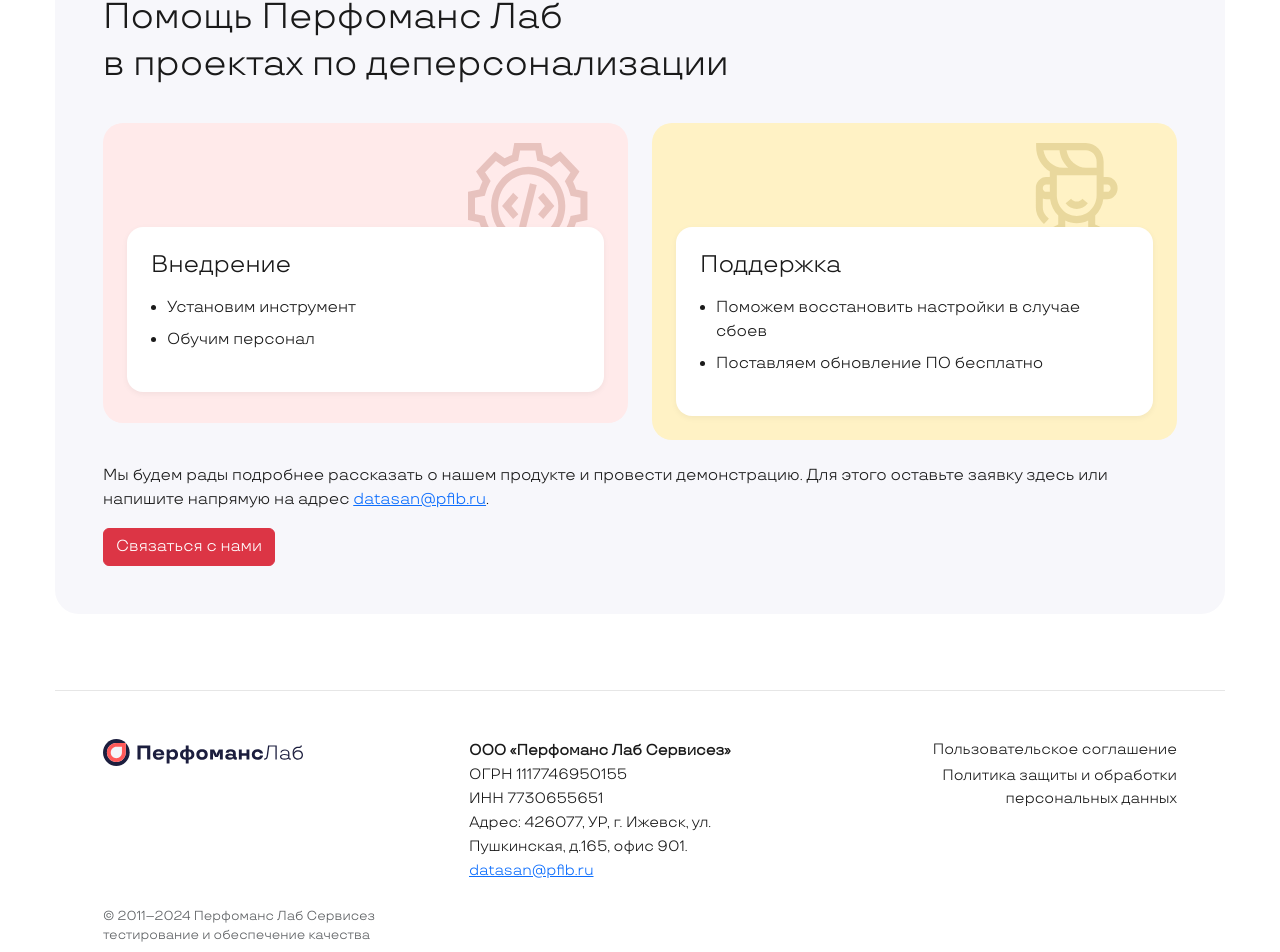
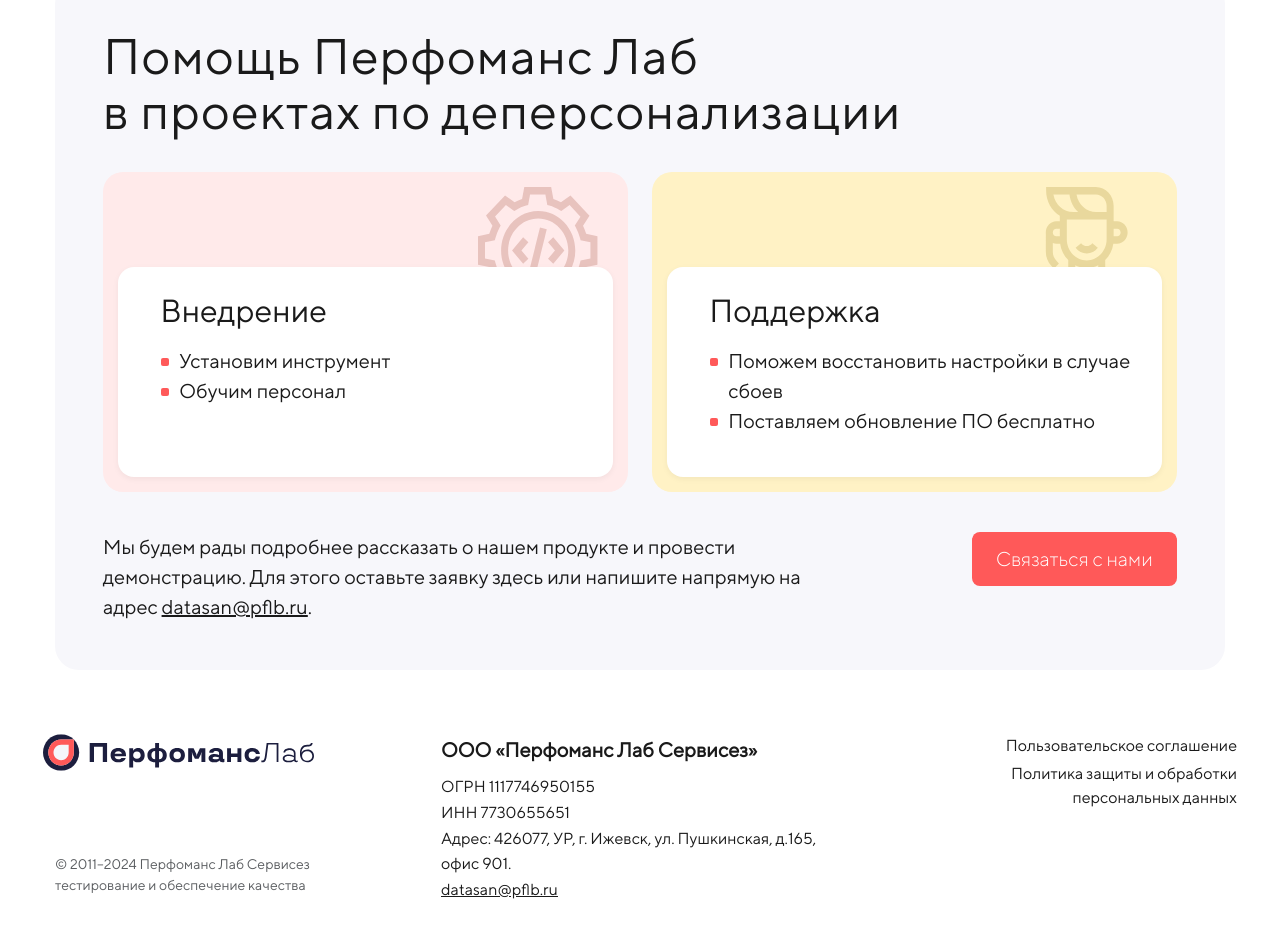
Before and after one commit to Aleator2023/datasan-react, a React (Vite) app: page / in a window 1280 px wide. Shown: the part 3527-4479 px from the top of the page. Built offline with nearby package versions, Linux system fonts and the light colour scheme.

Commit message:
Коммит от 20  июня , шрифты

```diff
--- a/src/components/Footer.tsx
+++ b/src/components/Footer.tsx
@@ -3,15 +3,13 @@
 
 const Footer = () => {
   return (
-    <footer className="footer container-fluid py-5 px-4 px-md-5">
+   <footer className="footer container py-5 px-0">
   <div className="row align-items-start g-4">
-        {/* Логотип */}
-        <div className="col-md-4 d-flex align-items-center">
+    <div className="col-md-4 px-0 d-flex align-items-center">
       <img src={logo} alt="Перфоманс Лаб" className="footer-logo" />
     </div>
 
-        {/* Центр с реквизитами */}
-        <div className="col-md-4">
+    <div className="col-md-4 px-0">
       <div className="footer-info">
         <strong>ООО «Перфоманс Лаб Сервисез»</strong><br />
         ОГРН 1117746950155<br />
@@ -21,16 +19,15 @@
       </div>
     </div>
 
-        {/* Правые ссылки */}
-        <div className="col-md-4 text-md-end">
+    <div className="col-md-4 px-0 text-md-end">
       <div className="footer-links">
-            <div><a href="#">Пользовательское соглашение</a></div>
-            <div><a href="#">Политика защиты и обработки персональных данных</a></div>
+        <a href="#">Пользовательское соглашение</a>
+        <a href="#">Политика защиты и обработки <br />персональных данных</a>
       </div>
     </div>
   </div>
 
-      <div className="footer-bottom mt-4 text-muted small">
+  <div className="footer-bottom px-0 text-muted small">
     © 2011–2024 Перфоманс Лаб Сервисез<br />
     тестирование и обеспечение качества
   </div>
--- a/src/components/HelpSection.jsx
+++ b/src/components/HelpSection.jsx
@@ -1,8 +1,15 @@
+import { useState } from 'react';
+import ModalForm from './ModalForm';
 import '../styles/HelpSection.css';
 import vector7 from '../assets/vector7.svg';
 import vector8 from '../assets/vector8.svg';
 
 const HelpSection = () => {
+  const [isModalOpen, setIsModalOpen] = useState(false);
+
+  const onOpenModal = () => setIsModalOpen(true);
+  const onCloseModal = () => setIsModalOpen(false);
+
   return (
     <section className="help-section container-fluid py-5 px-3 px-md-5">
       <div className="help-title mb-4">
@@ -11,10 +18,10 @@
 
       <div className="row g-4 mb-4">
         <div className="col-md-6">
-          <div className="help-box help-left position-relative p-4">
+          <div className="help-box help-left position-relative">
             <img src={vector7} alt="Внедрение" className="help-icon" />
             <div className="help-inner-box p-4">
-              <h4 className="mb-3">Внедрение</h4>
+              <h2 className="mb-3">&nbsp;&nbsp;&nbsp;Внедрение</h2>
               <ul className="help-list">
                 <li>Установим инструмент</li>
                 <li>Обучим персонал</li>
@@ -24,10 +31,10 @@
         </div>
 
         <div className="col-md-6">
-          <div className="help-box help-right position-relative p-4">
+          <div className="help-box help-right position-relative">
             <img src={vector8} alt="Поддержка" className="help-icon" />
             <div className="help-inner-box p-4">
-              <h4 className="mb-3">Поддержка</h4>
+              <h2 className="mb-3">&nbsp;&nbsp;&nbsp;Поддержка</h2>
               <ul className="help-list">
                 <li>Поможем восстановить настройки в случае сбоев</li>
                 <li>Поставляем обновление ПО бесплатно</li>
@@ -37,11 +44,19 @@
         </div>
       </div>
 
-      <p className="mb-3">
-        Мы будем рады подробнее рассказать о нашем продукте и провести демонстрацию.
-        Для этого оставьте заявку здесь или напишите напрямую на адрес <a href="mailto:datasan@pflb.ru">datasan@pflb.ru</a>.
-      </p>
-      <a href="mailto:datasan@pflb.ru" className="btn btn-danger">Связаться с нами</a>
+      <div className="help-footer d-flex flex-column flex-md-row align-items-start justify-content-between">
+  <p className="help-footer-text mb-3 mb-md-0">
+    Мы будем рады подробнее рассказать о нашем продукте и провести демонстрацию.
+    Для этого оставьте заявку здесь или напишите напрямую на адрес{' '}
+    <a href="mailto:datasan@pflb.ru">datasan@pflb.ru</a>.
+  </p>
+
+  <button className="help-footer-button mt-2 mt-md-0" onClick={onOpenModal}>
+    Связаться с нами
+  </button>
+</div>
+
+      <ModalForm isOpen={isModalOpen} onClose={onCloseModal} />
     </section>
   );
 };
--- a/src/components/ModalForm.tsx
+++ b/src/components/ModalForm.tsx
@@ -29,6 +29,7 @@
 
   return (
     <div className="modal-overlay" onClick={onClose}>
+      <div className="modal-close" onClick={onClose}>×</div>
       <div className="modal-container" onClick={(e) => e.stopPropagation()}>
         <h2 className="heading">Получите бесплатное пошаговое руководство по деперсонализации данных!</h2>
         <p className="description">
--- a/src/components/SolutionBlock.tsx
+++ b/src/components/SolutionBlock.tsx
@@ -1,10 +1,15 @@
+import { useState } from 'react';
+import ModalForm from './ModalForm';
 import '../styles/SolutionBlock.css';
 
 const SolutionBlock = () => {
+  const [isModalOpen, setIsModalOpen] = useState(false);
+  const openModal = () => setIsModalOpen(true);
+  const closeModal = () => setIsModalOpen(false);
+
   return (
     <section className="solution-section container rounded-4">
       <div className="row align-items-center gx-5">
-
         <div className="col-12 col-md-9">
           <h2 className="solution-title">
             Наше решение<br />
@@ -14,16 +19,17 @@
           <p className="solution-text">
             Свяжитесь с нами, чтобы обсудить чем может быть полезен <br /> DataSan для вашей базы данных.
           </p>
-          <button className="solution-btn">
+          <button className="solution-btn" onClick={openModal}>
             Связаться с нами
           </button>
         </div>
 
-
         <div className="col-12 col-md-3 text-center mt-4 mt-md-0">
-
+          {/* изображение или иллюстрация если нужно */}
         </div>
       </div>
+
+      <ModalForm isOpen={isModalOpen} onClose={closeModal} />
     </section>
   );
 };
--- a/src/styles/AdvantagesBlock.css
+++ b/src/styles/AdvantagesBlock.css
@@ -32,7 +32,7 @@
     justify-content: center;
     font-weight: 500;
     font-size: 16px;
-    margin-bottom: 38px;
+    margin-bottom: 60px;
   }
 
   /* Цвета карточек */
@@ -44,7 +44,7 @@
 
   .adv-text p {
     margin: 0;
-    font-size: 20px;
+    font-size: 22px;
     line-height: 1.4;
 
   }
--- a/src/styles/Footer.css
+++ b/src/styles/Footer.css
@@ -1,19 +1,22 @@
 .footer {
   background-color: white;
-    font-family: 'TT Travels', sans-serif;
-    font-size: 15px;
+  font-family: 'TTNorms', Arial, sans-serif;
+  font-size: 16px;
   color: #1a1a1a;
-    border-top: 1px solid #e6e6e6;
+  border-top: none;
   max-width: 1170px;
+  margin: 0 auto;
 }
 
 .footer-logo {
-    max-width: 240px;
-    height: auto;
+  width: 271px;
+  height: 37px;
   }
 
 .footer-info {
   line-height: 1.6;
+  font-size: 16px;
+  text-align: left;
 }
 
 .footer-links a {
@@ -21,6 +24,12 @@
   text-decoration: none;
   display: block;
   margin-bottom: 4px;
+  font-size: 16px;
+}
+
+.footer-info a {
+  color: #1a1a1a;
+  text-decoration: underline;
 }
 
 .footer-links a:hover {
@@ -28,6 +37,15 @@
 }
 
 .footer-bottom {
+  font-size: 14px;
   text-align: left;
-    margin-top: 40px;
+  margin-top: -48px;
 }
+
+.footer-info strong {
+  font-size: 20px;
+  font-weight: 600;
+  display: inline-block;
+  margin-bottom: 8px;
+  font-family: 'TTNorms', sans-serif;
+}
--- a/src/styles/HelpSection.css
+++ b/src/styles/HelpSection.css
@@ -1,24 +1,31 @@
 .help-section {
   background-color: #f7f7fb;
   border-radius: 24px;
-    font-family: 'TT Travels', sans-serif;
+  font-family: 'TTNorms', sans-serif;
   max-width: 1170px;
-    margin: 60px auto;
+  margin: 0px auto;
   color: #1a1a1a;
 }
 
 .help-title h2 {
+  font-family: 'TTNorms', sans-serif;
   font-weight: 500;
-    font-size: 36px;
-    line-height: 1.3;
+  font-size: 50px;
+  line-height: 1.1;
+  letter-spacing: 1px;
 }
+
 
 .help-box {
   border-radius: 20px;
   background-color: #fff;
   overflow: hidden;
-    min-height: 300px;
+  min-height: 320px;
   margin-top: 10px;
+  display: flex;
+  flex-direction: column;
+  justify-content: flex-end;
+  position: relative;
  }
 
 .help-left {
@@ -31,12 +38,10 @@
 
 .help-icon {
   position: absolute;
-    top: 10px;
-    right: 20px;
+  top: 15px;
+  right: 30px;
   width: 120px;
   opacity: 0.7;
-    margin-right: 20px;
-    margin-top: 10px;
   z-index: 1;
 }
 
@@ -45,16 +50,74 @@
   z-index: 2;
   background-color: #fff;
   border-radius: 16px;
-    box-shadow: 0 2px 6px rgba(0,0,0,0.05);
-    margin-top: 80px;
+  box-shadow: 0 2px 6px rgba(0, 0, 0, 0.05);
+  margin: 95px 15px 15px 15px;
+  padding: 24px;
+  flex-grow: 1;
 }
 
 .help-list {
-    padding-left: 1rem;
-    list-style: disc;
+  padding-left: 1.2rem;
+  list-style: none;
+
+  margin-bottom: 0;
 }
 
 .help-list li {
-    margin-bottom: 0.5rem;
-    font-size: 16px;
+  position: relative;
+  padding-left: 18px;
+  font-size: 20px;
+  font-family: 'TTNorms', sans-serif;
 }
+
+
+.help-list li::before {
+  content: '';
+  position: absolute;
+  left: 0;
+  top: 12px;
+  width: 8px;
+  height: 8px;
+  background-color: #ff5959;
+  border-radius: 2px;
+}
+
+
+.help-footer-text a {
+  color: #1a1a1a;
+  text-decoration: underline;
+}
+
+.help-footer-button {
+  background-color: #ff5959;
+  color: white;
+  font-family: 'TTNorms', sans-serif;
+  font-size: 20px;
+  font-weight: 300;
+  padding: 12px 24px;
+  border-radius: 8px;
+  border: none;
+  cursor: pointer;
+  transition: background-color 0.3s ease;
+}
+
+
+.help-footer {
+  margin-top: 40px;
+  gap: 20px;
+  align-items: flex-end;
+}
+
+.help-footer-text {
+  font-size: 20px;
+  font-family: 'TTNorms', sans-serif;
+  font-weight: 400;
+  text-align: left;
+  max-width: 70%;
+}
+
+@media (max-width: 768px) {
+  .help-footer-text {
+    max-width: 100%;
+  }
+}
--- a/src/styles/ModalForm.css
+++ b/src/styles/ModalForm.css
@@ -6,9 +6,12 @@
   align-items: center;
   justify-content: center;
   z-index: 999;
+  overflow-y: auto;
+  padding: 30px 20px;
 }
 
 .modal-container {
+  position: relative;
   background: #fff;
   padding: 30px;
   max-width: 500px;
@@ -83,9 +86,6 @@
 }
 
 
-
-/* Стили для контейнера */
-
 .custom-phone-input-container {
   width: 100%;
   margin-bottom: 18px;
@@ -99,7 +99,6 @@
   box-sizing: border-box;
 }
 
-/* Стили для поля ввода носмера */
 .custom-phone-input-field {
   height: 48px !important;
   border: none !important;
@@ -110,7 +109,6 @@
   box-sizing: border-box !important;
 }
 
-/* Кнопка выбора страны */
 .react-international-phone-country-selector-button {
   left: 14px !important;
   top: 50% !important;
@@ -118,7 +116,7 @@
   border: none !important;
 }
 
-/* Убираем фон флага */
+
 .react-international-phone-flag-icon {
   background: none !important;
   width: 20px !important;
@@ -126,3 +124,15 @@
   object-fit: contain !important;
   border-radius: 2px !important;
 }
+
+.modal-close {
+  position: fixed;
+  top: 20px;
+  right: 40px;
+  font-size: 56px;
+  font-weight: 300;
+  color: white;
+  cursor: pointer;
+  z-index: 1001;
+  line-height: 1;
+}
```
Lines whose indentation alone changed are shown as unchanged.
